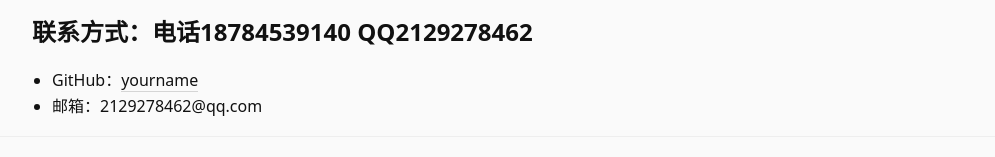
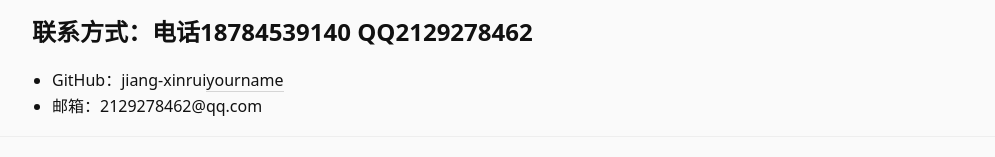
Before and after one commit to jiang-xinrui/jiang-xinrui.github.io, a plain HTML site: page about.html in a window 1280 px wide. Shown: the part 169-326 px from the top of the page, without its empty margins (138-1133 px from the left). Drawn offline with Linux system fonts and the light colour scheme.

Commit message:
Update about.html

```diff
--- a/about.html
+++ b/about.html
@@ -24,7 +24,7 @@
     <h2>联系方式：电话18784539140
                   QQ2129278462 </h2>
     <ul>
-      <li>GitHub：<a href="https://github.com/" target="_blank" rel="noopener">yourname</a></li>
+      <li>GitHub：jiang-xinrui<a href="https://github.com/" target="_blank" rel="noopener">yourname</a></li>
       <li>邮箱：2129278462@qq.com</li>
     </ul>
   </main>
```
